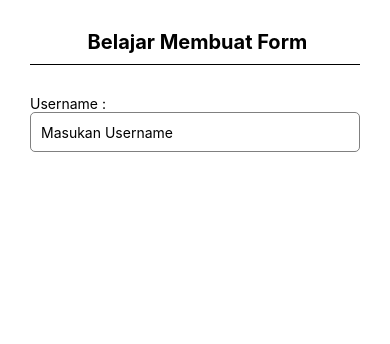
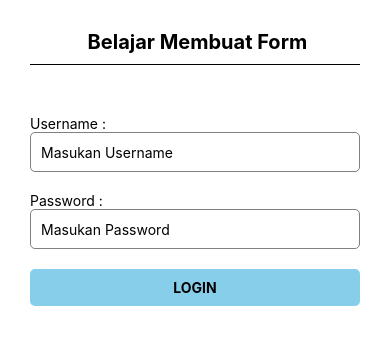
Before and after one commit to ujangaris/CRUD-React-Native-dengan-Firebase, a React Native app: screen / in a window 390 px wide. Shown: the top 344 px of the page. Built offline with nearby package versions, Linux system fonts and the light colour scheme.

Commit message:
Tutorial React Native Dasar : 7. Belajar Membuat Form | input password dan button

```diff
--- a/src/ContohForm.js
+++ b/src/ContohForm.js
@@ -26,7 +26,7 @@ export default class ContohForm extends Component {
         <View style={styles.garis} />
         {/* Isi */}
         <View style={styles.isi}>
-          <View>
+          <View style={styles.wrapperInput}>
             <Text>Username : </Text>
             <TextInput
               style={styles.TextInput}
@@ -35,6 +35,21 @@ export default class ContohForm extends Component {
               onChangeText={username => this.setState({username})}
             />
           </View>
+
+          <View style={styles.wrapperInput}>
+            <Text>Password : </Text>
+            <TextInput
+              style={styles.TextInput}
+              placeholder="Masukan Password"
+              value={password}
+              onChangeText={password => this.setState({password})}
+              secureTextEntry={true}
+            />
+          </View>
+
+          <TouchableOpacity style={styles.button}>
+            <Text style={styles.textButton}>LOGIN</Text>
+          </TouchableOpacity>
         </View>
       </View>
     );
@@ -62,4 +77,17 @@ const styles = StyleSheet.create({
     borderRadius: 5,
     height: 40,
   },
+  wrapperInput: {
+    marginTop: 20,
+  },
+  button: {
+    marginTop: 20,
+    backgroundColor: 'skyblue',
+    padding: 10,
+    borderRadius: 5,
+  },
+  textButton: {
+    textAlign: 'center',
+    fontWeight: 'bold',
+  },
 });
```
